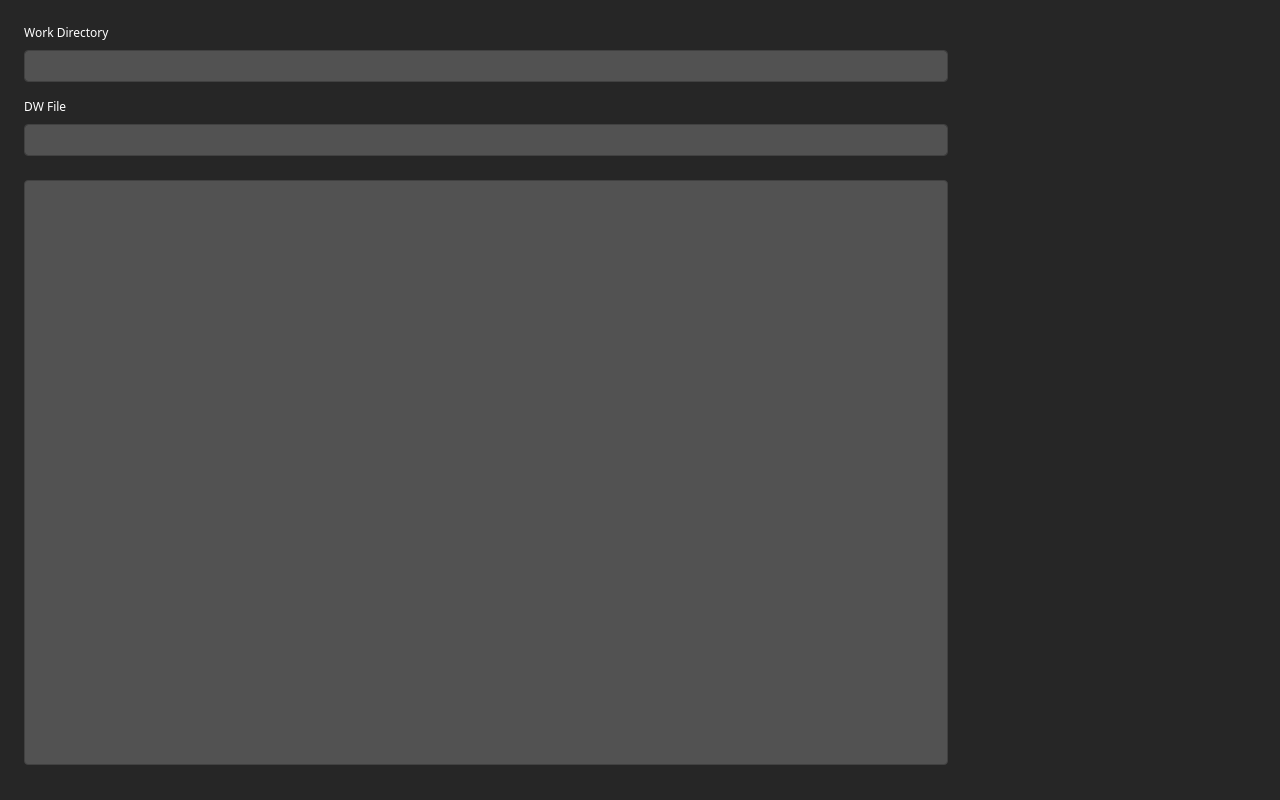
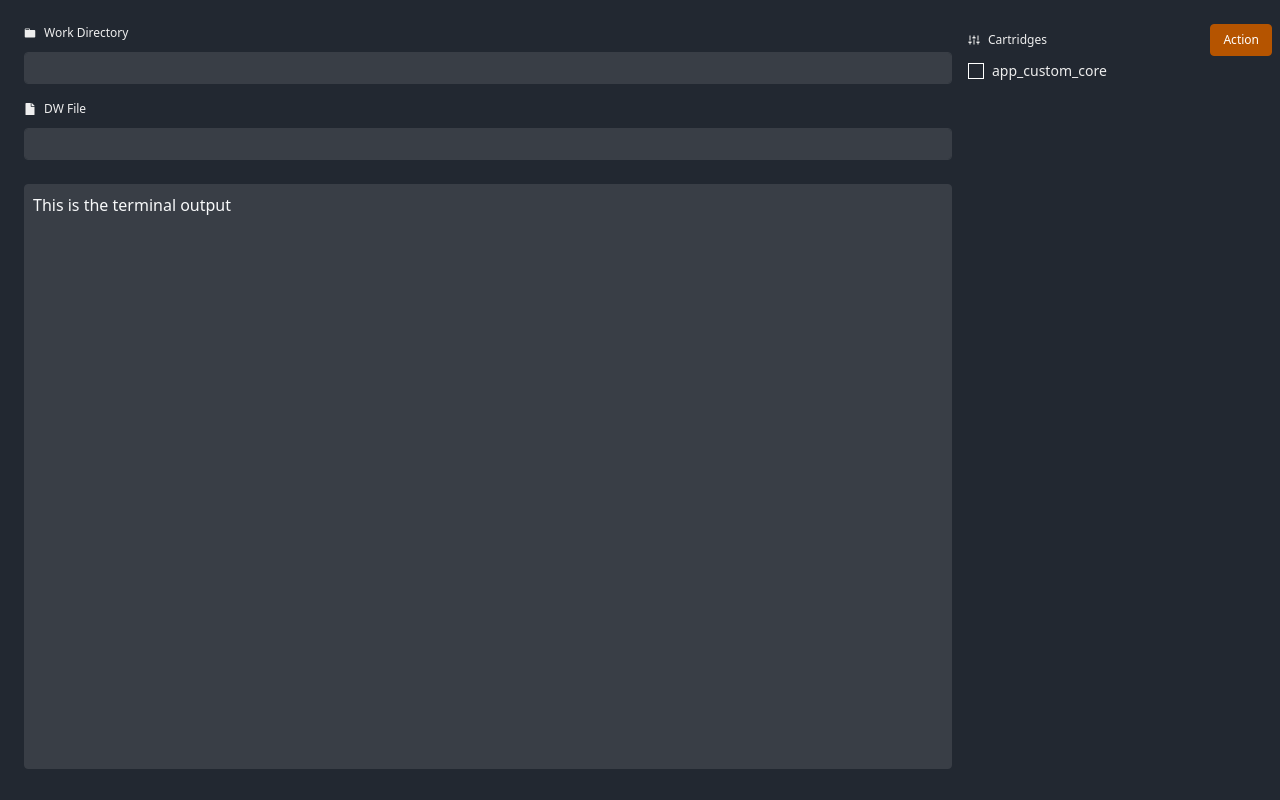
Before and after one commit to theweezar/electron-dw-builder-tools, a React (Create React App) app: page / in a window 1280 px wide. Built offline with nearby package versions, Linux system fonts and the light colour scheme.

Commit message:
Developing

```diff
--- a/package.json
+++ b/package.json
@@ -9,6 +9,7 @@
     "@testing-library/user-event": "^13.5.0",
     "bootstrap": "^5.1.3",
     "react": "^17.0.2",
+    "react-bootstrap": "^2.2.2",
     "react-dom": "^17.0.2",
     "react-icons": "^4.3.1",
     "react-scripts": "5.0.0",
--- a/src/App.jsx
+++ b/src/App.jsx
@@ -1,13 +1,19 @@
 import { useLayoutEffect, useState } from "react";
+import { GoFileDirectory } from "react-icons/go";
+import { FaFile, FaCheck } from "react-icons/fa";
+import { RiSoundModuleFill } from "react-icons/ri";
+import { Modal, Button } from "react-bootstrap";
 
 function Terminal() {
   const calculateHeight = () => {
     return `${(window.innerHeight - 215) > 150 ? window.innerHeight - 215 : 150}px`;
   };
 
-  var [style, setStyle] = useState({
+  const [style, setStyle] = useState({
     height: calculateHeight()
   });
+
+  const [text, setText] = useState('This is the terminal output');
 
   useLayoutEffect(() => {
     const updateSize = () => setStyle({
@@ -20,30 +26,108 @@ function Terminal() {
 
   return (
     <div className="terminal-section">
-      <div className="terminal mt-4 rounded text-light p-2" style={style}></div>
+      <div className="terminal mt-4 rounded text-light p-2" style={style}>{text}</div>
     </div>
+  );
+}
+
+function CartridgeItem({ name, id }) {
+  const [checked, setChecked] = useState(false);
+
+  return (
+    <li className="nav-item user-select-none">
+      <input type="checkbox" name={name} id={id} hidden onChange={() => setChecked(!checked)} />
+      <div className="d-flex align-items-center">
+        <div className="ct-checkbox border border-white d-flex align-items-center justify-content-center">
+          <FaCheck className={!checked ? "d-none" : ""} />
+        </div>
+        <label htmlFor="name1" className="ms-2">app_custom_core</label>
+      </div>
+    </li>
+  );
+}
+
+function CartridgeList() {
+  return (
+    <div className="cartridge-section px-2">
+      <div className="d-flex align-items-center cartridge-title">
+        <RiSoundModuleFill />
+        <div className="ms-2">Cartridges</div>
+        <ActionModal />
+      </div>
+      <div className="cartridges-list mt-1">
+        <ul className="nav flex-column">
+          <CartridgeItem name="name1" id="name1" />
+        </ul>
+      </div>
+    </div>
+  );
+}
+
+function ActionModal() {
+  const [show, setShow] = useState(false);
+
+  const handleClose = () => setShow(false);
+  const handleShow = () => setShow(true);
+
+  return (
+    <>
+      <button className="btn text-white btn-action-trigger ms-auto" onClick={handleShow}>
+        Action
+      </button>
+
+      <Modal show={show} onHide={handleClose}>
+        <Modal.Header closeButton>
+          <Modal.Title>Modal heading</Modal.Title>
+        </Modal.Header>
+        <Modal.Body>Woohoo, you're reading this text in a modal!</Modal.Body>
+        <Modal.Footer>
+          <Button variant="secondary" onClick={handleClose}>
+            Close
+          </Button>
+          <Button variant="primary" onClick={handleClose}>
+            Save Changes
+          </Button>
+        </Modal.Footer>
+      </Modal>
+    </>
   );
 }
 
 function App() {
   return (
-    <div className='app p-4'>
+    <div className='app'>
       <div className="d-flex">
+        {/* Left section */}
         <div className="col-9">
+          <div className="p-4 pe-2">
             <div className="input-section">
               <div className="form-group">
-              <label htmlFor="work-dir">Work Directory</label>
+                <label htmlFor="work-dir">
+                  <div className="d-flex align-items-center">
+                    <GoFileDirectory />
+                    <div className="ms-2">Work Directory</div>
+                  </div>
+                </label>
                 <input type="text" id="work-dir" className="form-control mt-2" aria-label="Work Directory" disabled />
               </div>
               <div className="form-group mt-3">
-              <label htmlFor="work-dir">DW File</label>
+                <label htmlFor="work-dir">
+                  <div className="d-flex align-items-center">
+                    <FaFile />
+                    <div className="ms-2">DW File</div>
+                  </div>
+                </label>
                 <input type="text" id="dw-file" className="form-control mt-2" aria-label="DW file JSON" disabled />
               </div>
             </div>
-          <Terminal/>
+            <Terminal />
           </div>
-        <div className="col-3">
+        </div>
 
+        {/* Right section */}
+        <div className="col-3 vh-100 py-4">
+          <CartridgeList />
         </div>
       </div>
 
--- a/src/static/scss/_variables.scss
+++ b/src/static/scss/_variables.scss
@@ -1,5 +1,19 @@
-$black-1: #121212;
-$black-2: #262626;
+// https://colorhunt.co/palette/222831393e46b55400eeeeee
 
-$gray-1: #414141;
-$gray-2: #525252;
+// Background
+$bg-color-1: #222831;
+
+// Input
+$bg-input-color: #393E46;
+$border-input-color: #393E46;
+
+// Terminal
+$bg-terminal-color: #393E46;
+$border-terminal-color: #393E46;
+
+// Text
+$text-color: #EEEEEE;
+
+// Action trigger button
+$bg-btn-action-trigger-color: #B55400;
+$border-btn-action-trigger-color: #B55400;
--- a/src/static/scss/index.scss
+++ b/src/static/scss/index.scss
@@ -5,26 +5,39 @@
 
 body {
   height: 100vh;
-  background-color: $black-2;
-  color: white;
+  background-color: $bg-color-1;
+  color: $text-color;
 }
 
 input {
   &.form-control,
   &.form-control[readonly] {
-    background-color: $gray-2;
-    border: 1px solid $gray-1;
-    color: white;
+    background-color: $bg-input-color;
+    border: 1px solid $border-input-color;
+    color: $text-color;
 
     &:focus,
     &:disabled {
-      background-color: $gray-2;
-      border: 1px solid $gray-1;
-      color: white;
+      background-color: $bg-input-color;
+      border: 1px solid $border-input-color;
+      color: $text-color;
       outline: none !important;
       box-shadow: none !important;
     }
   }
+}
+
+button,
+.btn {
+  &:focus,
+  &:active {
+    outline: none !important;
+    box-shadow: none !important;
+  }
+}
+
+.theme-text-color {
+  color: $text-color;
 }
 
 .input-section {
@@ -41,7 +54,36 @@ input {
   .terminal {
     width: 100%;
     overflow-y: scroll;
-    background-color: $gray-2;
-    border: 1px solid $gray-1;
+    background-color: $bg-terminal-color;
+    border: 1px solid $border-terminal-color;
   }
 }
+
+.btn-action-trigger {
+  background-color: $bg-btn-action-trigger-color;
+  border: 1px solid $border-btn-action-trigger-color;
+  font-size: 12px;
+}
+
+.cartridge-section {
+  .cartridge-title {
+    font-size: 12px;
+  }
+
+  .cartridges-list {
+    ul {
+      li {
+        .ct-checkbox {
+          width: 16px;
+          height: 16px;
+          font-size: 10px;
+        }
+
+        label {
+          font-size: 14px;
+          cursor: pointer;
+        }
+      }
+    }
+  }
+}
```
Also changed, not shown: 1 other file (tests, documents, lock files or other folders). Lines whose indentation alone changed are shown as unchanged.
